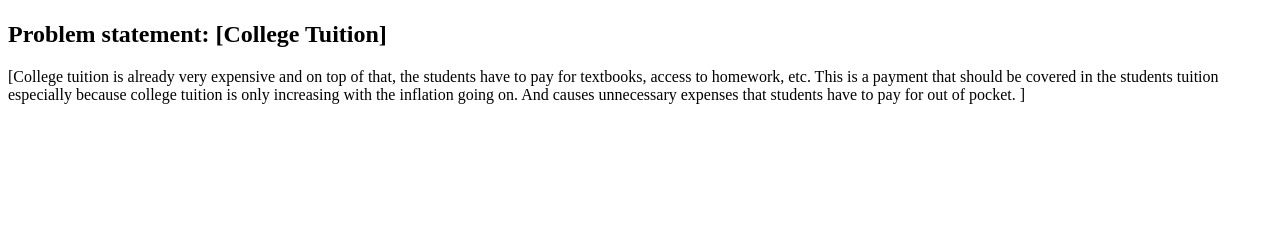
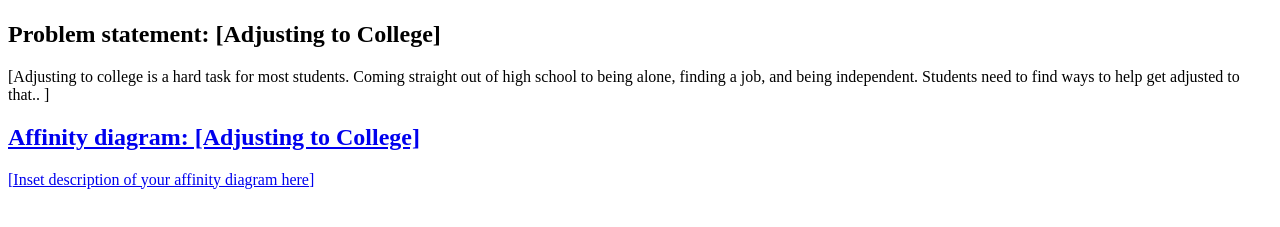
Before and after one commit to nardosg/CSE-nardosg.github.io, a plain HTML site: page index.html in a window 1280 px wide. Shown: the part 99-326 px from the top of the page. Drawn offline with Linux system fonts and the light colour scheme.

Commit message:
Update index.html

```diff
--- a/index.html
+++ b/index.html
@@ -6,13 +6,23 @@
   <body>
     <h1>Nardos Gebreegziabher</h1>
     <section class="assign">
-      <img src="images/"Screenshot(1).png"/"
+      <img src=images/"problemstatementcollege.png"/
       <section class="assign-det">
-        <h2>Problem statement: [College Tuition]</h2>
+        <h2>Problem statement: [Adjusting to College]</h2>
         <p>
-          [College tuition is already very expensive and on top of that, the students have to pay for textbooks, access to homework, etc. This is a payment that should be covered in the students tuition especially because college tuition is only increasing with the inflation going on. And causes unnecessary expenses that students have to pay for out of pocket. ]
+          [Adjusting to college is a hard task for most students. Coming straight out of high school to being alone, finding a job, and being independent. Students need to find ways to help get adjusted to that.. ]
           </p>
         </section>
       </section>
   </body>
 </html>
+<!-- Affinity Diagram assignment -->
+<section class="assign-det">
+  <a href="Images/Jamboard.png"><h2>Affinity diagram: [Adjusting to College]</h2>
+    <p>
+      [Inset description of your affinity diagram here]
+    </p>
+</section>
+</section>
+</body>
+</html>
```
